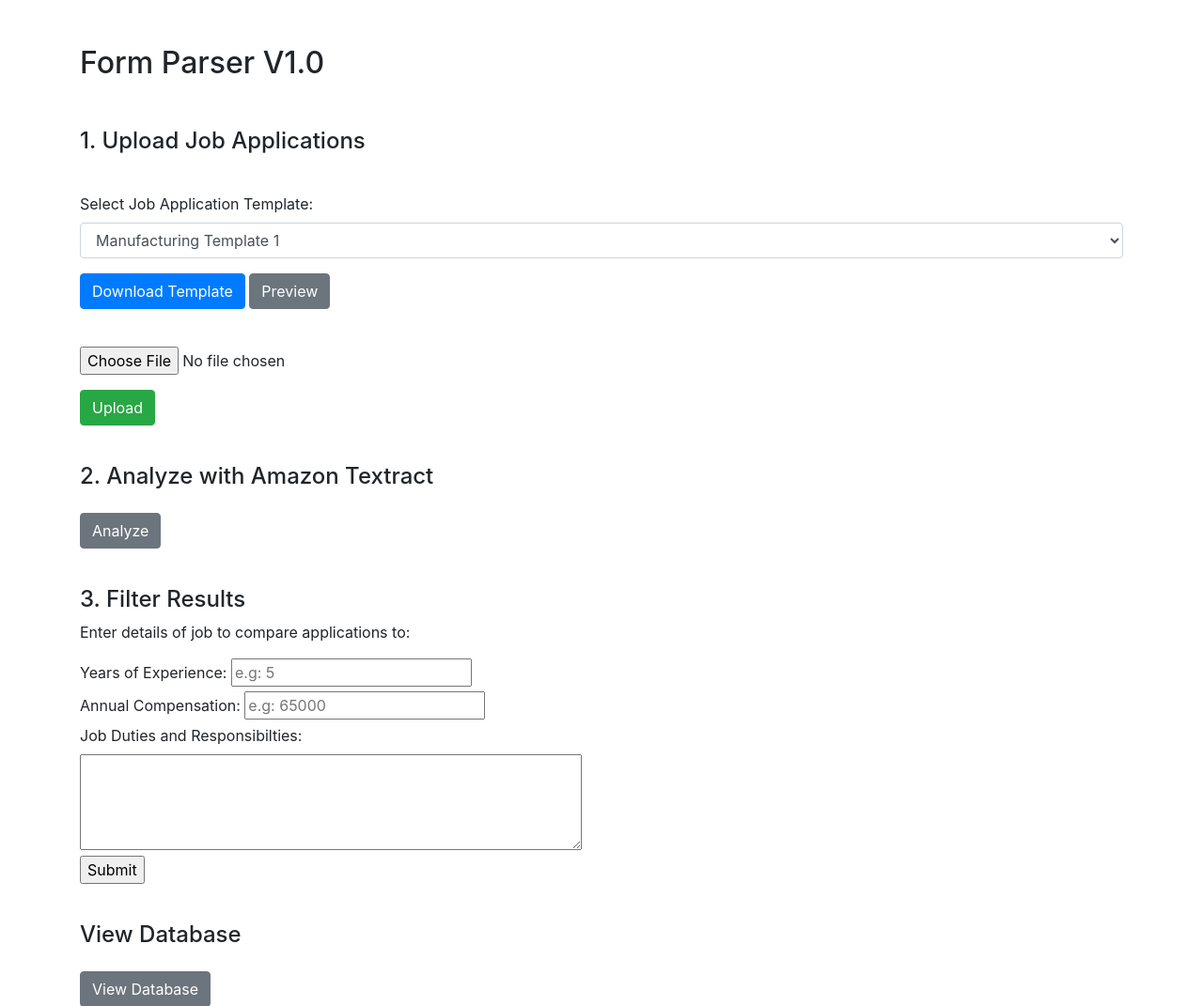
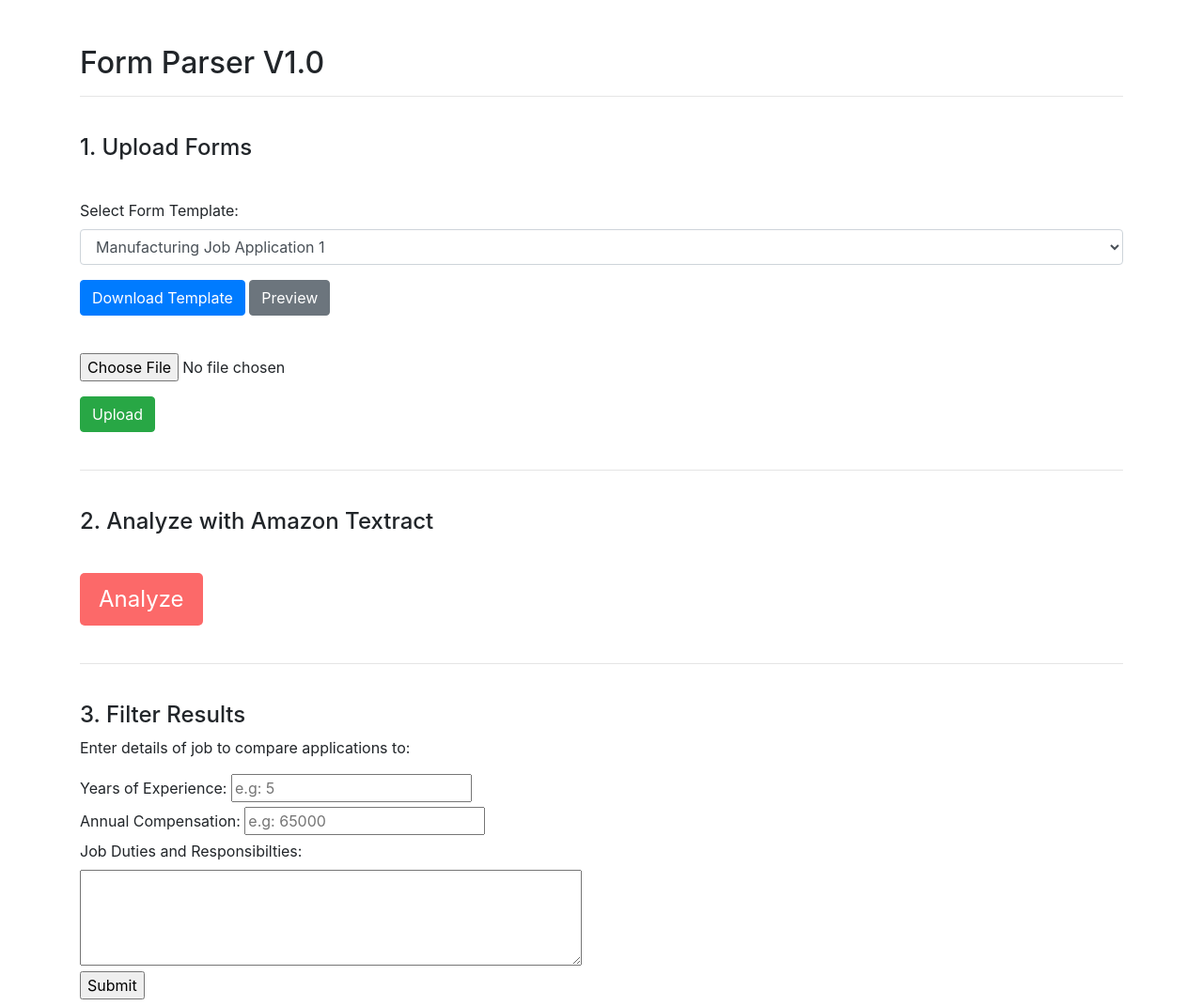
Before and after one commit to yangong17/FormParser, a Flask app: page / in a window 1280 px wide. Shown: the part 56-1127 px from the top of the page at 94% size. Run offline with Flask 3, Linux system fonts and the light colour scheme; some libraries are stand-ins or nearby versions.

Commit message:
Updated HTML formatting

```diff
--- a/templates/index.html
+++ b/templates/index.html
@@ -5,19 +5,20 @@
 
 
 <h2>Form Parser V1.0</h2>
-<p style="margin-top: 20px; margin-bottom: 50px;"></p>
 
+<hr class="dashed-line">
+<!-- ============================================================================================================================================== -->
 
-<!-- Upload Job Applications -->
+<!-- Upload Forms -->
 <form action="/upload" style="margin-top: 40px; margin-bottom: 40px;" method="post" enctype="multipart/form-data" onsubmit="return confirmUpload()">
 
-    <h4 style="margin-top: 40px; margin-bottom: 40px;">1. Upload Job Applications</h4>
+    <h4 style="margin-top: 40px; margin-bottom: 40px;">1. Upload Forms</h4>
 
     <!-- Dropdown for Template Selection -->
     <div class="form-group">
-        <label for="templateSelection">Select Job Application Template:</label>
+        <label for="templateSelection">Select Form Template:</label>
         <select class="form-control" id="templateSelection" name="template">
-            <option value="manufacturingTemplate1">Manufacturing Template 1</option>
+            <option value="manufacturingTemplate1">Manufacturing Job Application 1</option>
         </select>
     </div>
 
@@ -41,12 +42,11 @@
 
 <script>
     function confirmUpload() {
-        return confirm("Does the job application format match the chosen template (Manufacturing Template 1)?");
+        var selectedTemplate = document.getElementById("templateSelection");
+        var selectedText = selectedTemplate.options[selectedTemplate.selectedIndex].text;
+        return confirm("Click OK to confirm upload. Ensure that the form template matches the chosen files (" + selectedText + ")");
     }
 </script>
-
-
-
 
 <!-- Confirmation Message -->
 {% if uploadmsg %}
@@ -57,12 +57,15 @@
 </script>
 {% endif %}
 
+<hr class="dashed-line">
+<!-- ============================================================================================================================================== -->
+
 <form action="/execute" style="margin-top: 40px; margin-bottom: 40px;" method="post" enctype="multipart/form-data">
 
-    <h4>2. Analyze with Amazon Textract</h4>
+    <h4 style="margin-top: 40px; margin-bottom: 40px;">2. Analyze with Amazon Textract</h4>
 
     <!-- Button to run Analysis -->
-    <button id="executeBtn" class="btn btn-secondary mt-3">Analyze</button>
+    <button id="executeBtn">Analyze</button>
 
 </form>
 
@@ -70,6 +73,8 @@
 {% if executemsg %}
 <p class="alert alert-success mt-3">{{ executemsg }}</p>
 {% endif %}
+
+<hr class="dashed-line">
 
 <!-- Input Job Information -->
 <form action="/jobinformation" style="margin-top: 40px; margin-bottom: 40px;" method="post">
@@ -100,7 +105,6 @@
 {% if infomsg %}
 <p class="alert alert-success mt-3">{{ infomsg }}</p>
 {% endif %}
-
 
 
 
--- a/templates/layout.html
+++ b/templates/layout.html
@@ -14,7 +14,23 @@
     <!-- Bootstrap CSS -->
     <link href="https://maxcdn.bootstrapcdn.com/bootstrap/4.5.2/css/bootstrap.min.css" rel="stylesheet">
 
-    <!-- Optional: Your custom CSS here -->
+    <!-- Custom CSS here -->
+
+    <style>
+        #executeBtn {
+            background-color: #FC6969 !important;
+            color: white !important;
+            font-size: 1.5em; /* Adjust for desired size */
+            padding: 10px 20px; /* Adjust for desired padding */
+            border: none; /* Remove border */
+            border-radius: 5px; /* Add rounded edges */
+        }
+
+        #executeBtn:hover {
+            background-color: #FF5050 !important;
+        }
+    </style>
+
 
     <title>Form Parser Web App</title>
 </head>
```
Also changed, not shown: applications.db.
